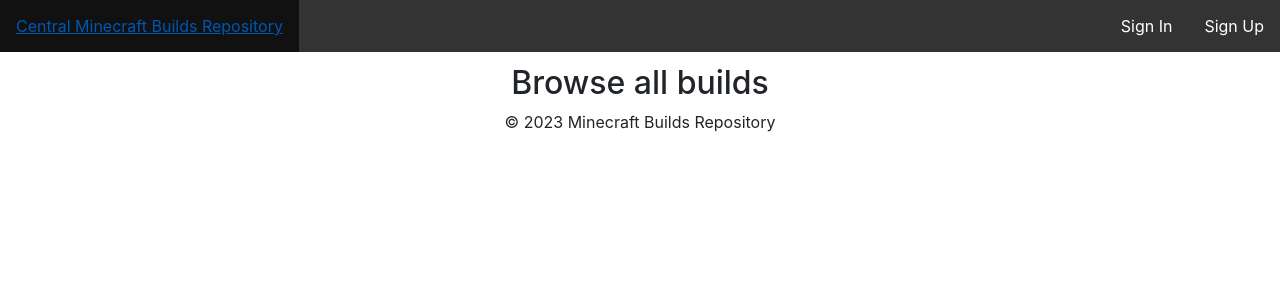
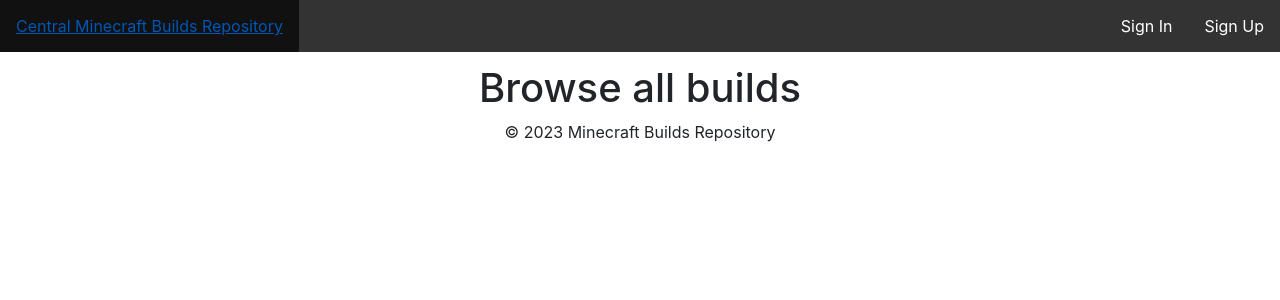
Before and after one commit to kepper104/Yandex-Web-Project, a Flask app: page / in a window 1280 px wide. Shown: the top 300 px of the page. Run offline with Flask 3, Linux system fonts and the light colour scheme; data that the repository does not hold is empty; some libraries are stand-ins or nearby versions.

Commit message:
Update index.html

```diff
--- a/templates/index.html
+++ b/templates/index.html
@@ -1,6 +1,6 @@
 {% extends "base.html" %} {% block content %}
 <main>
-    <h2 style="text-align: center; margin-top: 5%">Browse all builds</h2>
+    <h1 style="text-align: center; margin-top: 5%">Browse all builds</h1>
 
     <div class="tiles">
         {% for tile in posts['posts'] %}
```
